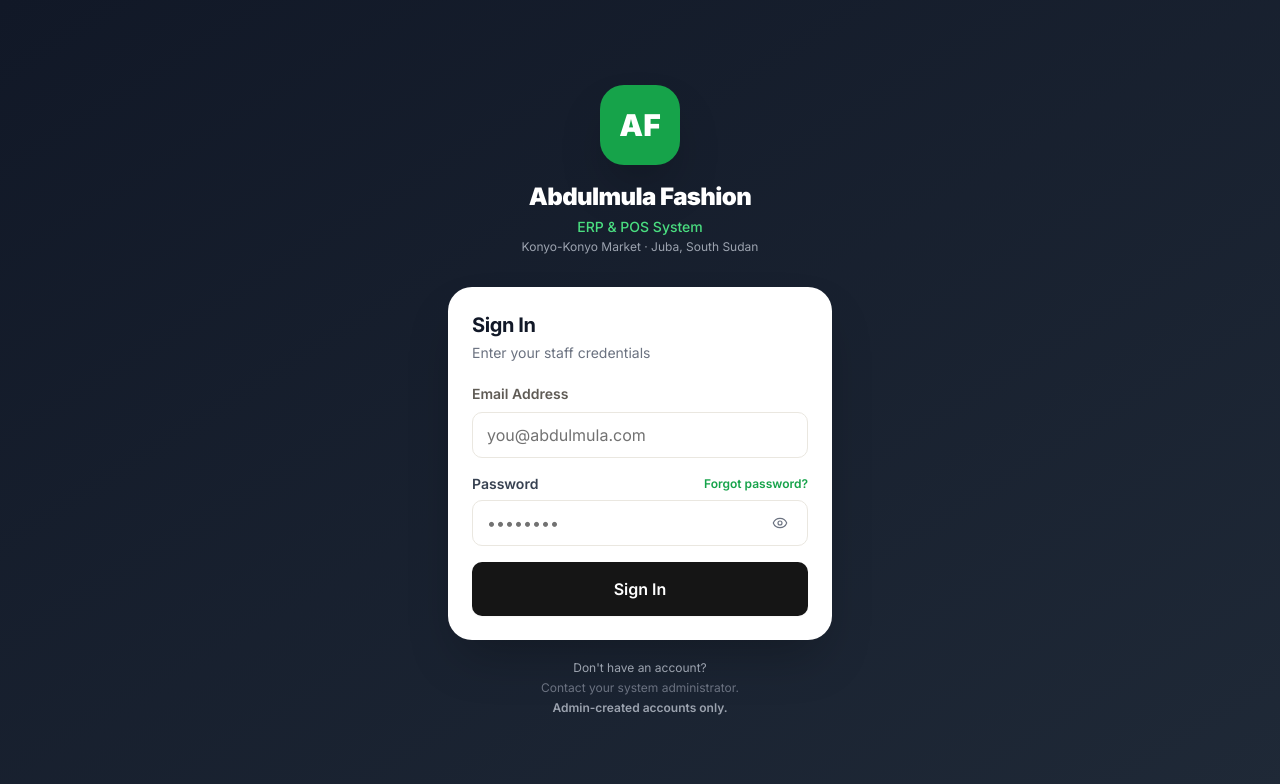
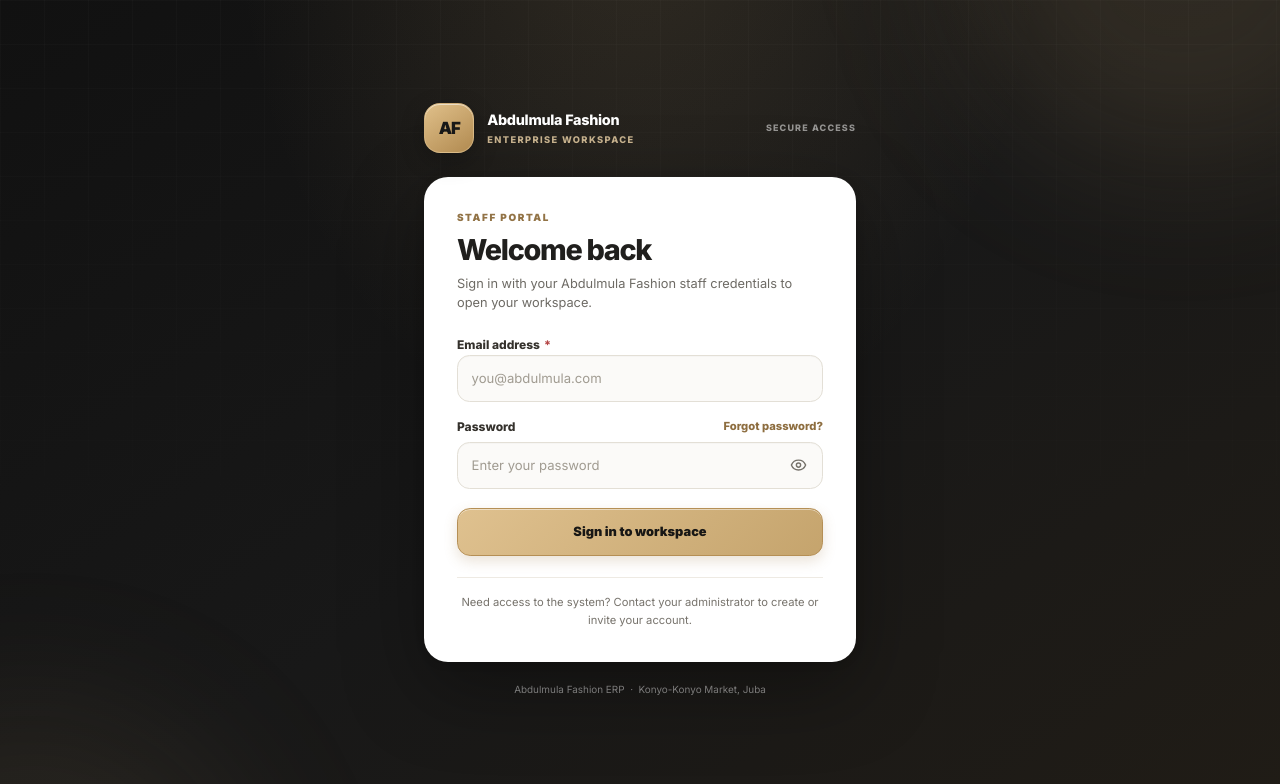
Before and after one commit to MugahiSalih0908/abdulmula-fashion-erp, a React (Vite) app in the folder frontend/: page /login in a window 1280 px wide. Shown: the top 784 px of the page. Built offline with nearby package versions, Linux system fonts and the light colour scheme; no server answers.

Commit message:
style(auth): refresh staff sign-in page

```diff
--- a/frontend/src/pages/LoginPage.jsx
+++ b/frontend/src/pages/LoginPage.jsx
@@ -1,142 +1,112 @@
-// src/pages/LoginPage.jsx – v6 with forgot password link + lockout messages
+import { useState } from 'react';
+import { Link, useNavigate } from 'react-router-dom';
+import { useForm } from 'react-hook-form';
+import toast from 'react-hot-toast';
+import useAuthStore from '../store/authStore';
+import { AlertCircle, Eye, EyeOff, Mail, ShieldOff } from 'lucide-react';
+import { Input } from '../components/ui';
+import AuthShell from '../components/AuthShell';
 
-import { useState }    from 'react';
-import { Link, useNavigate } from 'react-router-dom';
-import { useForm }     from 'react-hook-form';
-import toast           from 'react-hot-toast';
-import useAuthStore    from '../store/authStore';
-import { Eye, EyeOff, AlertCircle, Mail, ShieldOff } from 'lucide-react';
-import { Input, Button } from '../components/ui';
-
-// Map backend error codes to friendly UI states
 const CODE_UI = {
-  ACCOUNT_LOCKED:   { icon: ShieldOff, color: 'text-red-600',    bg: 'bg-red-50 border-red-200'    },
-  ACCOUNT_DISABLED: { icon: ShieldOff, color: 'text-gray-600',   bg: 'bg-gray-50 border-gray-200'   },
-  NOT_VERIFIED:     { icon: Mail,       color: 'text-amber-700',  bg: 'bg-amber-50 border-amber-200' },
+  ACCOUNT_LOCKED: { icon: ShieldOff, tone: 'danger' },
+  ACCOUNT_DISABLED: { icon: ShieldOff, tone: 'neutral' },
+  NOT_VERIFIED: { icon: Mail, tone: 'warning' }
 };
 
 export default function LoginPage() {
   const { register, handleSubmit, formState: { errors } } = useForm();
   const { login, isLoading } = useAuthStore();
-  const navigate  = useNavigate();
-  const [showPwd, setShowPwd]   = useState(false);
-  const [errorUI, setErrorUI]   = useState(null); // { code, message }
+  const navigate = useNavigate();
+  const [showPwd, setShowPwd] = useState(false);
+  const [errorUI, setErrorUI] = useState(null);
 
   const onSubmit = async ({ email, password }) => {
     setErrorUI(null);
     const result = await login(email, password);
+
     if (result.success) {
       toast.success('Welcome back!');
       navigate('/dashboard');
+      return;
+    }
+
+    if (result.code && CODE_UI[result.code]) {
+      setErrorUI({ code: result.code, message: result.message });
     } else {
-      const code = result.code;
-      if (code && CODE_UI[code]) {
-        setErrorUI({ code, message: result.message });
-      } else {
-        toast.error(result.message, { duration: 5000 });
-      }
+      toast.error(result.message || 'Sign-in failed. Please try again.', { duration: 5000 });
     }
   };
 
+  const errorMeta = errorUI ? CODE_UI[errorUI.code] : null;
+  const ErrorIcon = errorMeta?.icon;
+
   return (
-    <div className="min-h-screen flex items-center justify-center p-4 bg-gradient-to-br from-gray-900 to-gray-800">
-      <div className="w-full max-w-sm">
-
-        {/* Brand */}
-        <div className="text-center mb-8">
-          <div className="w-20 h-20 rounded-2xl flex items-center justify-center font-black text-3xl mx-auto mb-4 shadow-2xl bg-green-600 text-white">
-            AF
-          </div>
-          <h1 className="text-white font-black text-2xl tracking-tight">Abdulmula Fashion</h1>
-          <p className="text-sm mt-1 text-green-400 font-medium">ERP & POS System</p>
-          <p className="text-gray-400 text-xs mt-0.5">Konyo-Konyo Market · Juba, South Sudan</p>
-        </div>
-
-        {/* Card */}
-        <div className="bg-white rounded-3xl p-6 shadow-2xl">
-          <h2 className="font-bold text-xl mb-1 text-gray-900">Sign In</h2>
-          <p className="text-gray-500 text-sm mb-5">Enter your staff credentials</p>
-
-          {/* Contextual error banners */}
-          {errorUI && (() => {
-            const { icon: Icon, color, bg } = CODE_UI[errorUI.code];
-            return (
-              <div className={`flex items-start gap-2.5 p-3 rounded-xl border mb-4 ${bg}`}>
-                <Icon size={18} className={`${color} shrink-0 mt-0.5`} />
+    <AuthShell
+      eyebrow="STAFF PORTAL"
+      title="Welcome back"
+      description="Sign in with your Abdulmula Fashion staff credentials to open your workspace."
+      footer={<>Need access to the system? Contact your administrator to create or invite your account.</>}
+    >
+      {errorUI && (
+        <div className={'auth-alert ' + (errorMeta?.tone === 'danger' ? 'is-danger' : '')} role="alert">
+          {ErrorIcon ? <ErrorIcon size={18} aria-hidden="true" /> : <AlertCircle size={18} aria-hidden="true" />}
           <div>
-                  <p className={`text-sm font-semibold ${color}`}>{errorUI.message}</p>
-                  {errorUI.code === 'NOT_VERIFIED' && (
-                    <p className="text-xs text-amber-600 mt-0.5">
-                      Check your inbox for the activation email from Abdulmula Fashion ERP.
-                    </p>
-                  )}
-                  {errorUI.code === 'ACCOUNT_LOCKED' && (
-                    <p className="text-xs text-red-500 mt-0.5">
-                      Too many failed attempts. Try again after the lock expires.
-                    </p>
-                  )}
+            <strong>{errorUI.message}</strong>
+            {errorUI.code === 'NOT_VERIFIED' && <p>Check your inbox for the account activation email.</p>}
+            {errorUI.code === 'ACCOUNT_LOCKED' && <p>Too many failed attempts. Wait until the lock expires before trying again.</p>}
+            {errorUI.code === 'ACCOUNT_DISABLED' && <p>Contact an administrator if you believe this account should be active.</p>}
           </div>
         </div>
-            );
-          })()}
+      )}
 
-          <form onSubmit={handleSubmit(onSubmit)} className="space-y-4" noValidate>
-
+      <form onSubmit={handleSubmit(onSubmit)} className="auth-form" noValidate>
         <Input
+          id="login-email"
           type="email"
-              label="Email Address"
+          label="Email address"
           placeholder="you@abdulmula.com"
+          autoComplete="email"
+          required
           error={errors.email?.message}
-              {...register('email', { required: 'Email is required' })}
-              autoComplete="email"
+          {...register('email', {
+            required: 'Email is required',
+            pattern: { value: /^\S+@\S+\.\S+$/, message: 'Enter a valid email address.' }
+          })}
         />
 
-            <div>
-              <div className="flex items-center justify-between mb-1.5">
-                <label htmlFor="login-password" className="text-sm font-semibold text-gray-700">Password</label>
-                <Link to="/forgot-password"
-                      className="text-xs font-semibold text-green-600 hover:text-green-700">
-                  Forgot password?
-                </Link>
+        <div className="auth-field">
+          <div className="auth-field-row">
+            <label htmlFor="login-password">Password</label>
+            <Link to="/forgot-password" className="auth-link">Forgot password?</Link>
           </div>
-              <div className="relative">
+          <div className="auth-password-input">
             <input
               id="login-password"
               type={showPwd ? 'text' : 'password'}
+              autoComplete="current-password"
+              placeholder="Enter your password"
+              aria-invalid={!!errors.password}
+              aria-describedby={errors.password ? 'login-password-error' : undefined}
               {...register('password', { required: 'Password is required' })}
-                  className="input"
-                  placeholder="••••••••"
-                  autoComplete="current-password"
             />
-                <button type="button" onClick={() => setShowPwd(!showPwd)}
+            <button
+              type="button"
+              className="auth-password-toggle"
+              onClick={() => setShowPwd(value => !value)}
               aria-label={showPwd ? 'Hide password' : 'Show password'}
               aria-pressed={showPwd}
-                        className="absolute right-2 top-1/2 -translate-y-1/2 min-w-10 min-h-10 flex items-center justify-center text-gray-500 hover:text-gray-900 transition-colors rounded-lg">
-                  {showPwd ? <EyeOff size={16} strokeWidth={1.75} aria-hidden="true" /> : <Eye size={16} strokeWidth={1.75} aria-hidden="true" />}
+            >
+              {showPwd ? <EyeOff size={17} aria-hidden="true" /> : <Eye size={17} aria-hidden="true" />}
             </button>
           </div>
-              {errors.password && <p className="text-red-500 text-xs mt-1">{errors.password.message}</p>}
+          {errors.password && <p id="login-password-error" className="auth-field-error" role="alert">{errors.password.message}</p>}
         </div>
 
-            <Button
-              type="submit"
-              variant="primary"
-              size="lg"
-              loading={isLoading}
-              className="w-full mt-1"
-            >
-              Sign In
-            </Button>
+        <button type="submit" className="auth-submit" disabled={isLoading}>
+          {isLoading && <span className="auth-spinner" aria-hidden="true" />}
+          {isLoading ? 'Signing in…' : 'Sign in to workspace'}
+        </button>
       </form>
-        </div>
-
-        {/* Footer note */}
-        <div className="text-center mt-5 space-y-1">
-          <p className="text-gray-400 text-xs">Don't have an account?</p>
-          <p className="text-gray-500 text-xs">Contact your system administrator.</p>
-          <p className="text-gray-400 text-xs font-semibold">Admin-created accounts only.</p>
-        </div>
-      </div>
-    </div>
+    </AuthShell>
   );
 }
```
Lines whose indentation alone changed are shown as unchanged.
